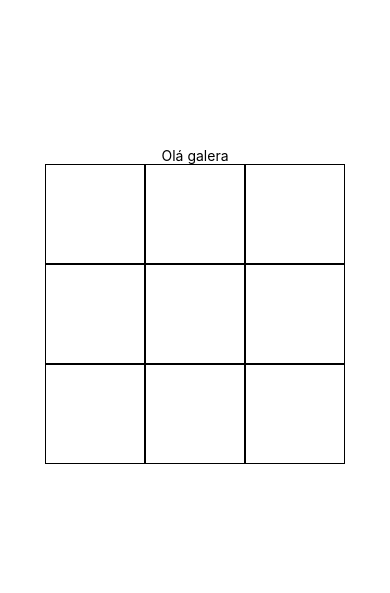
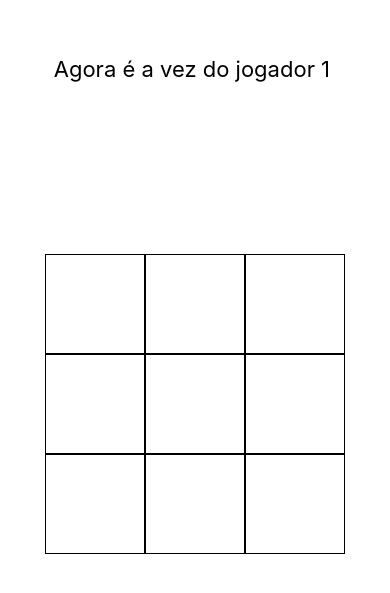
Before and after one commit to ecaramba/aula-js, a React Native app in the folder jogo/: screen / in a window 390 px wide. Shown: the part 117-710 px from the top of the page. Built offline with nearby package versions, Linux system fonts and the light colour scheme.

Commit message:
vericacao de vencedor

```diff
--- a/jogo/App.js
+++ b/jogo/App.js
@@ -23,12 +23,20 @@ export default function App() {
     1 = 5 = 9
     3 = 5 = 7
 
+  */
 
-  */
+  function turno()
+  {
+    let vteste = [0,0,0, 0,0,0, 0,0,0];
+
+    if (vteste[0] == vteste[1] &&  vteste[1] == vteste[2]) {
+      console.log("o vencedor é: " + vteste[1])
+    }
+  }
 
   return (
     <View style={styles.container}>
-      <Text>Olá galera</Text>
+      <Text style={styles.infJogador}>Agora é a vez do jogador {jogador} </Text>
 
     <View style={styles.tabuleiro}>
       <View style={styles.linha} >
@@ -106,7 +114,7 @@ const styles = StyleSheet.create({
     flex: 1,
     backgroundColor: '#fff',
     alignItems: 'center',
-    justifyContent: 'center',
+    justifyContent: 'space-evenly',
   },
 
   tabuleiro: {
@@ -115,6 +123,10 @@ const styles = StyleSheet.create({
 
   linha: {
     flexDirection: "row"
+  },
+
+  infJogador: {
+    fontSize: 22
   }
 
 });
--- a/jogo/Caixa.js
+++ b/jogo/Caixa.js
@@ -23,15 +23,24 @@ export default function Caixa(props)
 
     function jogar()
     {
-        setJogador(props.jogador);
+        let ind = props.posicao -1;
 
-        props.tabuleiro[props.posicao - 1] = jogador;
+        if (jogador == 0)
+        {
+            setJogador(props.jogador);
 
-        console.log(props.tabuleiro, props.posicao)
-       props.alteraTabuleiro(props.tabuleiro);
+            let tabuleiro = [...props.tabuleiro];
 
-        let proximo = (props.jogador == 1)? 2 : 1;
-        props.trocaJogador(proximo);
+            tabuleiro[ind] = jogador;
+
+
+            props.alteraTabuleiro([...tabuleiro]);
+
+            let proximo = (props.jogador == 1)? 2 : 1;
+            props.trocaJogador(proximo);
+
+            console.log(tabuleiro, props.posicao);
+        }
     }
 
     return (
```
